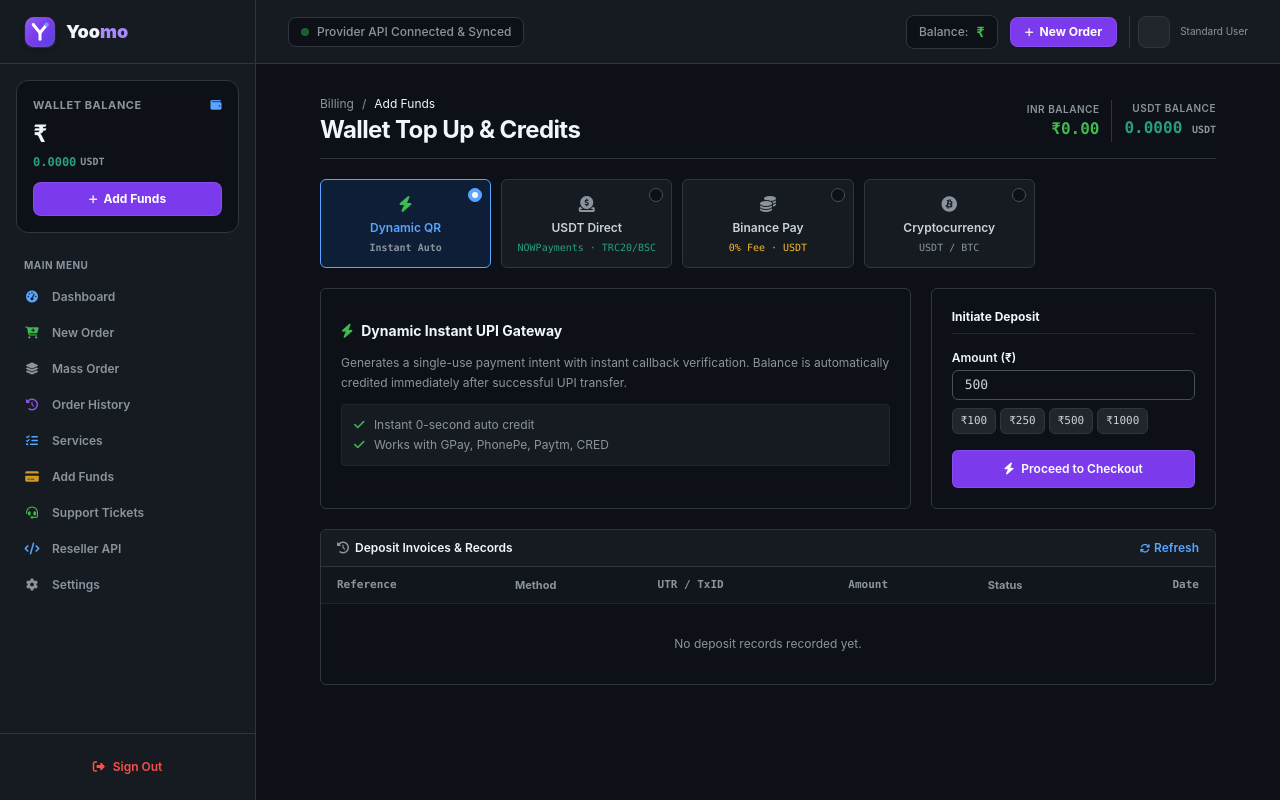
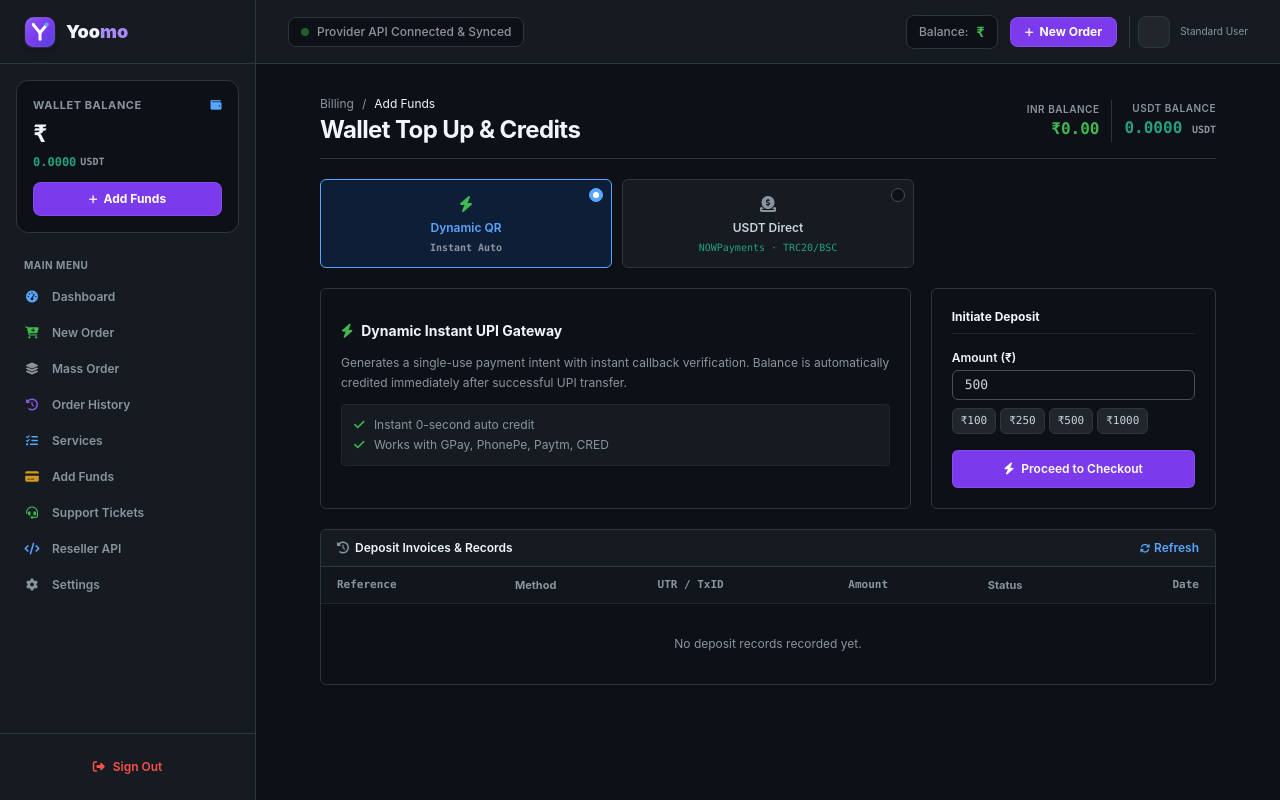
Before and after one commit to roshanpal8085/smm-panel, a FastAPI app: template app/templates/dashboard/add_funds.html in a window 1280 px wide. Run offline with FastAPI, Linux system fonts and the light colour scheme; the template is opened without the code that fills it, so the values that code supplies are empty; some libraries are stand-ins or nearby versions.

Commit message:
feat(ui): remove Binance Pay and Cryptomus tabs - keep only UPI Manual, Dynamic QR, USDT Direct

```diff
--- a/app/templates/dashboard/add_funds.html
+++ b/app/templates/dashboard/add_funds.html
@@ -327,7 +327,7 @@
     </div>
 
     <!-- Payment Method Selector Tabs -->
-    <div class="grid grid-cols-2 sm:grid-cols-3 lg:grid-cols-5 gap-2.5">
+    <div class="grid grid-cols-3 gap-2.5">
         {% if user.can_manual_upi %}
         <button type="button" @click="selectedMethod = 'manual_upi'; manualStep = 1; error = ''"
             :class="selectedMethod === 'manual_upi'
@@ -379,37 +379,6 @@
             <span class="text-[10px] text-[#26a17b] font-mono font-medium">NOWPayments · TRC20/BSC</span>
         </button>
 
-        <button type="button" @click="selectedMethod = 'binancepay'; error = ''"
-            :class="selectedMethod === 'binancepay'
-                ? 'bg-[#1f6feb]/15 text-[#58a6ff] border-[#58a6ff] shadow-sm font-bold'
-                : 'bg-[#161b22] text-[#c9d1d9] border-[#30363d] hover:border-[#8b949e] hover:bg-[#21262d]'"
-            class="relative p-3 rounded-md border text-center transition-all flex flex-col items-center gap-1">
-            <span class="absolute top-2 right-2 w-3.5 h-3.5 rounded-full border flex items-center justify-center shrink-0 transition-colors"
-                  :class="selectedMethod === 'binancepay'
-                      ? 'border-[#58a6ff] bg-[#58a6ff] text-white'
-                      : 'border-[#484f58] bg-[#0d1117]'">
-                <span x-show="selectedMethod === 'binancepay'" class="w-1.5 h-1.5 rounded-full bg-white"></span>
-            </span>
-            <i class="fa-solid fa-coins text-base" :class="selectedMethod === 'binancepay' ? 'text-[#f3ba2f]' : 'text-[#8b949e]'"></i>
-            <span class="text-xs font-semibold">Binance Pay</span>
-            <span class="text-[10px] text-[#f3ba2f] font-mono font-medium">0% Fee · USDT</span>
-        </button>
-
-        <button type="button" @click="selectedMethod = 'cryptomus'; error = ''"
-            :class="selectedMethod === 'cryptomus'
-                ? 'bg-[#1f6feb]/15 text-[#58a6ff] border-[#58a6ff] shadow-sm font-bold'
-                : 'bg-[#161b22] text-[#c9d1d9] border-[#30363d] hover:border-[#8b949e] hover:bg-[#21262d]'"
-            class="relative p-3 rounded-md border text-center transition-all flex flex-col items-center gap-1">
-            <span class="absolute top-2 right-2 w-3.5 h-3.5 rounded-full border flex items-center justify-center shrink-0 transition-colors"
-                  :class="selectedMethod === 'cryptomus'
-                      ? 'border-[#58a6ff] bg-[#58a6ff] text-white'
-                      : 'border-[#484f58] bg-[#0d1117]'">
-                <span x-show="selectedMethod === 'cryptomus'" class="w-1.5 h-1.5 rounded-full bg-white"></span>
-            </span>
-            <i class="fa-brands fa-bitcoin text-base" :class="selectedMethod === 'cryptomus' ? 'text-[#d29922]' : 'text-[#8b949e]'"></i>
-            <span class="text-xs font-semibold">Cryptocurrency</span>
-            <span class="text-[10px] text-[#8b949e] font-mono">USDT / BTC</span>
-        </button>
     </div>
 
     <!-- ======================================================== -->
@@ -899,36 +868,6 @@
                 </div>
             </template>
 
-            <template x-if="selectedMethod === 'binancepay'">
-                <div class="space-y-3">
-                    <div class="flex items-center gap-2 font-bold text-sm text-[#f0f6fc]">
-                        <i class="fa-solid fa-coins text-[#f3ba2f]"></i> Binance Pay Merchant Gateway
-                    </div>
-                    <p class="text-xs text-[#8b949e] leading-relaxed">
-                        Pay directly from your Binance App (Scan QR) or Binance Web browser wallet with 0% network gas fees. Automatic real-time INR to USDT conversion.
-                    </p>
-                    <div class="p-3 rounded bg-[#161b22] border border-[#21262d] text-xs text-[#8b949e] space-y-1">
-                        <p><i class="fa-solid fa-check text-[#3fb950] mr-1.5"></i> 0% Gas Fees via Binance Pay App & Web</p>
-                        <p><i class="fa-solid fa-check text-[#3fb950] mr-1.5"></i> Instant 0-second auto credit via official Merchant API</p>
-                        <p><i class="fa-solid fa-check text-[#3fb950] mr-1.5"></i> Supports Binance App QR scan & web payment redirect</p>
-                    </div>
-                </div>
-            </template>
-
-            <template x-if="selectedMethod === 'cryptomus'">
-                <div class="space-y-3">
-                    <div class="flex items-center gap-2 font-bold text-sm text-[#f0f6fc]">
-                        <i class="fa-brands fa-bitcoin text-[#d29922]"></i> Cryptomus Digital Currency
-                    </div>
-                    <p class="text-xs text-[#8b949e] leading-relaxed">
-                        Accepts USDT (TRC20, ERC20, BEP20, Polygon), BTC, ETH, TON, and all major cryptocurrencies with automated blockchain confirmations.
-                    </p>
-                    <div class="p-3 rounded bg-[#161b22] border border-[#21262d] text-xs text-[#8b949e] space-y-1">
-                        <p><i class="fa-solid fa-check text-[#3fb950] mr-1.5"></i> Global 24/7 automated credit</p>
-                        <p><i class="fa-solid fa-check text-[#3fb950] mr-1.5"></i> Zero volatility risk on stablecoins</p>
-                    </div>
-                </div>
-            </template>
         </div>
 
         <!-- Checkout Right -->
```
